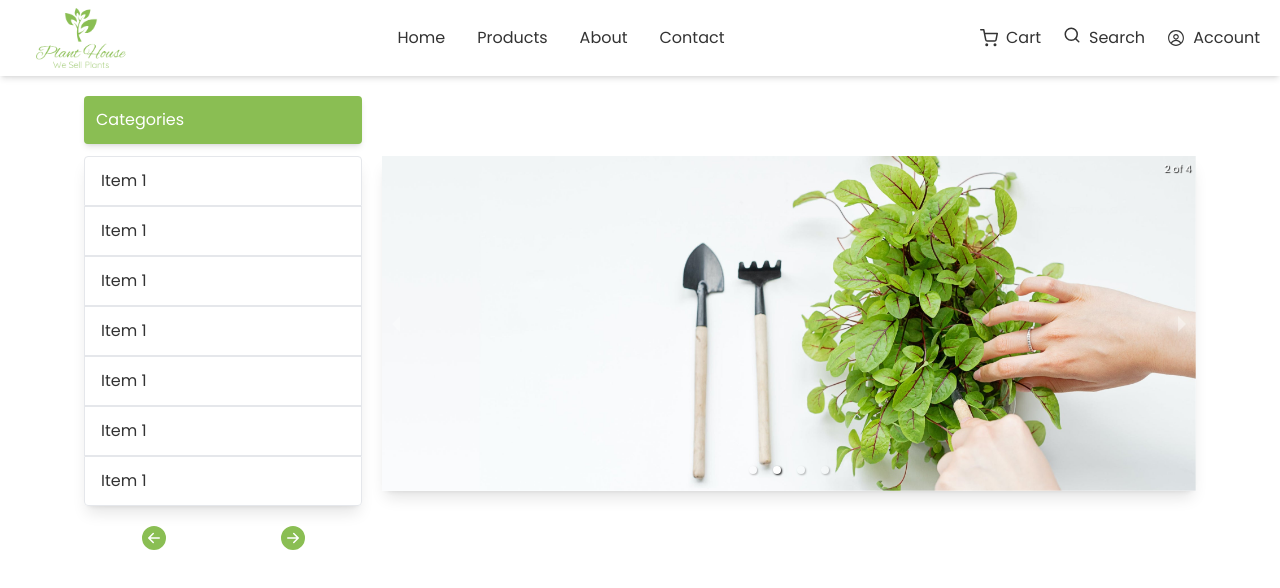
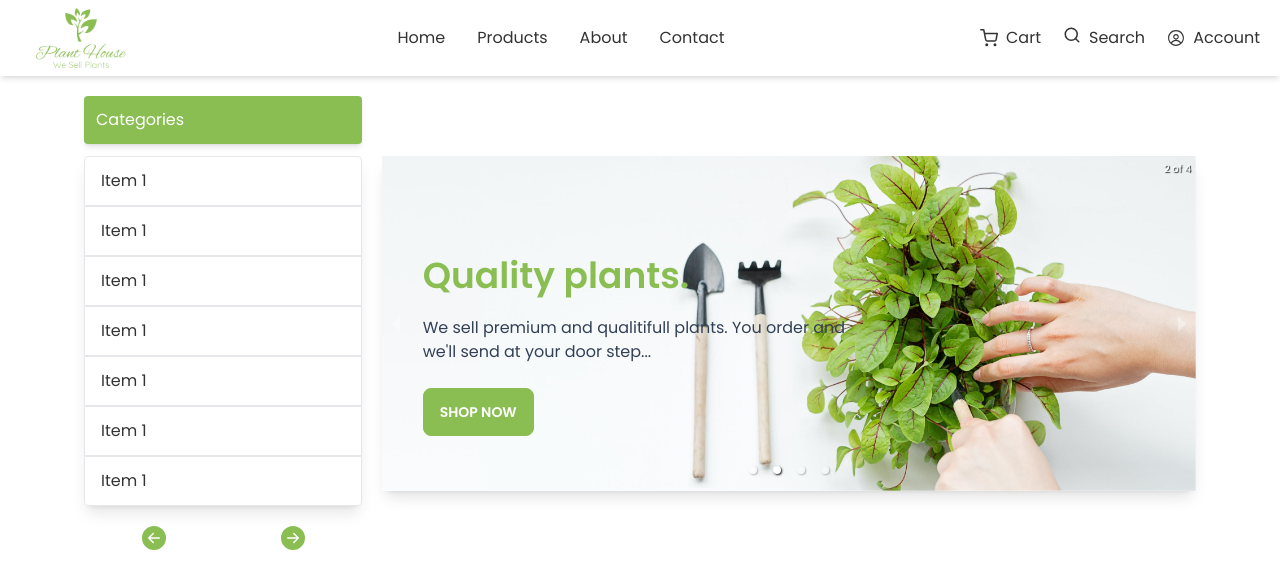
Before and after one commit to nmkhans/plant-house, a React (Vite) app: page / in a window 1280 px wide. Shown: the top 588 px of the page. Built offline with nearby package versions, Linux system fonts and the light colour scheme.

Commit message:
carousel updated

```diff
--- a/src/components/Banner/Banner.jsx
+++ b/src/components/Banner/Banner.jsx
@@ -35,19 +35,36 @@ const Banner = () => {
                 <div className="ml-0 mb-5 lg:ml-5 lg:mb-0">
                     <Carousel className="bg-white shadow-lg rounded-lg" autoPlay={true} infiniteLoop={true} showThumbs={false} swipeable={true}>
                         <div className="relative">
-                            <img src={plant} alt="" />
-                            <div className="absolute top-0 left-0">
-                                <h3>best plants</h3>
+                            <img src={plant} alt="slider image" />
+                            <div className="absolute top-[30%] left-[5%] text-left">
+                                <h3 className="text-primary text-4xl font-semibold mb-5">House of plants.</h3>
+                                <p className="text-md text-base-200 w-2/3 mb-3">We have varity of plants. any plant you can think of, we can sell it... </p>
+                                <button className="btn btn-md btn-primary text-white mt-3">Shop now</button>
                             </div>
                         </div>
-                        <div>
-                            <img src={plant2} alt="" />
+                        <div className="relative">
+                            <img src={plant2} alt="slider image" />
+                            <div className="absolute top-[30%] left-[5%] text-left">
+                                <h3 className="text-primary text-4xl font-semibold mb-5">Quality plants.</h3>
+                                <p className="text-md text-base-200 w-2/3 mb-3">We sell premium and qualitifull plants. You order and we'll send at your door step... </p>
+                                <button className="btn btn-md btn-primary text-white mt-3">Shop now</button>
+                            </div>
                         </div>
-                        <div>
-                            <img src={plant} alt="" />
+                        <div className="relative">
+                            <img src={plant} alt="slider image" />
+                            <div className="absolute top-[30%] left-[5%] text-left">
+                                <h3 className="text-primary text-4xl font-semibold mb-5">House of plants.</h3>
+                                <p className="text-md text-base-200 w-2/3 mb-3">We have varity of plants. any plant you can think of, we can sell it... </p>
+                                <button className="btn btn-md btn-primary text-white mt-3">Shop now</button>
+                            </div>
                         </div>
-                        <div>
-                            <img src={plant2} alt="" />
+                        <div className="relative">
+                            <img src={plant2} alt="slider image" />
+                            <div className="absolute top-[30%] left-[5%] text-left">
+                                <h3 className="text-primary text-4xl font-semibold mb-5">Quality plants.</h3>
+                                <p className="text-md text-base-200 w-2/3 mb-3">We sell premium and qualitifull plants. You order and we'll send at your door step... </p>
+                                <button className="btn btn-md btn-primary text-white mt-3">Shop now</button>
+                            </div>
                         </div>
                     </Carousel>
                 </div>
--- a/tailwind.config.cjs
+++ b/tailwind.config.cjs
@@ -14,6 +14,7 @@ module.exports = {
           accent: "#37cdbe",
           neutral: "#3d4451",
           "base-100": "#ffffff",
+          "base-200": "#334155"
         },
       }
     ],
```
